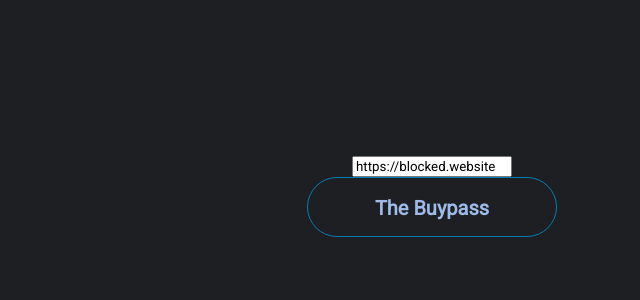
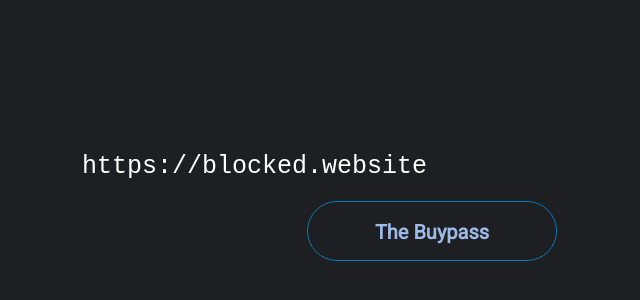
Before and after one commit to userness/snowman3, a plain HTML site: page buypass.html in a window 1280 px wide. Shown: the part 204-504 px from the top of the page, without its empty margins (208-848 px from the left). Drawn offline with Linux system fonts and the light colour scheme.

Commit message:
Update buypass.html

```diff
--- a/buypass.html
+++ b/buypass.html
@@ -11,6 +11,19 @@
 
 * {
     font-family: "Roboto", Arial, sans-serif;
+}
+input {
+  width: 700px;
+  display: block;
+  border: 5px solid var(--blue);
+  padding: 15px 20px;
+  margin: 5px auto;
+  font-size: 25px;
+  font-family: monospace;
+  background-color: inherit;
+  color: inherit;
+  border-radius: 10px;
+  transition: border-color 250ms;
 }
 
 body {
```
